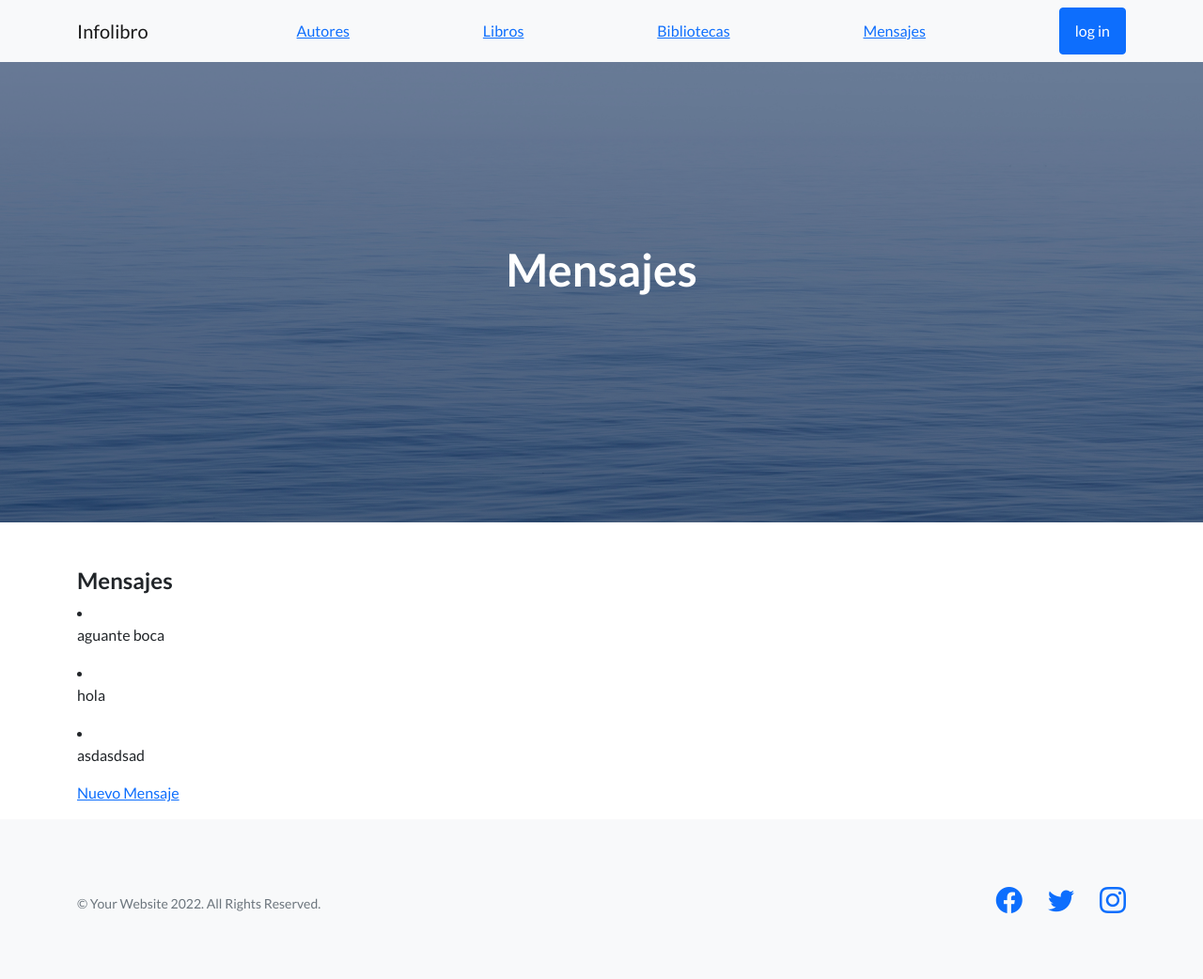
After one commit to llMaxPowerll/Proyecto-final-Suarez, a Django app: page /list-mensaje/ in a window 1280 px wide. The commit adds this page. Shown: the whole page at 94% size. Run offline with Django 4.2, Linux system fonts and the light colour scheme; data comes from the database, SQL or seed files in the repository; both versions use the stored data as it was after the commit; some libraries are stand-ins or nearby versions.

Commit message:
Funcionando con mensajes, falta pulir

```diff
--- a/AppProyecto/admin.py
+++ b/AppProyecto/admin.py
@@ -6,6 +6,6 @@ from .models import *
 admin.site.register(autor)
 admin.site.register(libro)
 admin.site.register(biblioteca)
-
+admin.site.register(mensaje)
 
 #listo
--- a/AppProyecto/forms.py
+++ b/AppProyecto/forms.py
@@ -18,4 +18,9 @@ class AutoresFormulario(forms.Form):
     edad= forms.IntegerField()
     #= forms.BooleanField(required=False)
 
+
 #listo
+
+class MensajesFormulario(forms.Form):
+
+    mensaje= forms.CharField()
--- a/AppProyecto/models.py
+++ b/AppProyecto/models.py
@@ -40,3 +40,11 @@ class autor(models.Model):
 
 
 #Listo
+
+class mensaje(models.Model):
+
+
+    mensaje=models.CharField(max_length=250)
+
+    def __str__(self):
+        return  self.mensaje
--- /dev/null
+++ b/AppProyecto/templates/AppProyecto/list-mensaje.html
@@ -0,0 +1,38 @@
+{% extends 'AppProyecto/padre.html' %}
+
+{% block titulo %} Mensajes {% endblock %}
+
+{% block encabezado %} Mensajes {% endblock %}
+
+{% block contenido %}
+<section class="mt-5">
+    <div class="container">
+        <div class="row">
+            <div class= "col-lg-12">
+
+
+                <h4>Mensajes</h4>
+
+                {% for mensaje in object_list %}
+
+                <li>
+                    <p> {{ mensaje.mensaje }}</p>
+
+
+                </li>
+                {% endfor %}
+                <p>
+                    <a href="{% url 'add-mensaje' %}">Nuevo Mensaje</a>
+                </p>
+
+
+
+
+
+            </div>
+        </div>
+    </div>
+</section>
+
+{% endblock %}
+<!-- listo -->
--- a/AppProyecto/templates/AppProyecto/padre.html
+++ b/AppProyecto/templates/AppProyecto/padre.html
@@ -24,6 +24,10 @@
                 <a href="{% url 'list-autor' %}">Autores</a>
                 <a href="{% url 'reed-libros' %}">Libros</a>
                 <a href="{% url 'list-biblioteca' %}">Bibliotecas</a>
+
+                <a href="{% url 'list-mensaje' %}">Mensajes</a>
+
+
                 {% if user.is_authenticated %}
                 <p class="navbar-brand" style="margin-top: 1rem;margin-bottom: 1rem;">Hola {{ user.username}}
                 <img src="{{ user.avatar.imagen.url }}" class="rounded-circle" height="40px" style="margin-right: 1rem">
--- a/AppProyecto/urls.py
+++ b/AppProyecto/urls.py
@@ -28,7 +28,7 @@ urlpatterns = [
     path('update-biblioteca/<pk>',Update_biblioteca.as_view(), name='update-biblioteca'),
     path('delete-biblioteca/<pk>',Delete_biblioteca.as_view(), name='delete-biblioteca'),
 
-
-
+    path('add-mensaje/',Add_mensaje.as_view(), name='add-mensaje'),
+    path('list-mensaje/',List_mensaje.as_view(), name='list-mensaje'),
 ]
 #listo
--- a/AppProyecto/views.py
+++ b/AppProyecto/views.py
@@ -16,6 +16,20 @@ from .forms import *
 
 def inicio (request):
     return render(request,'AppProyecto/inicio.html')
+
+
+
+class Add_mensaje(LoginRequiredMixin,CreateView):
+    model = mensaje
+    template_name= 'AppProyecto/add-mensaje.html'
+    success_url = reverse_lazy('list-mensaje')
+    fields = '__all__'
+
+class List_mensaje(ListView):
+
+    model = mensaje
+    template_name = 'AppProyecto/list-mensaje.html'
+
 
 class Add_libro (LoginRequiredMixin,CreateView):
     model = libro
```
Also changed, not shown: AppProyecto/templates/AppProyecto/add-mensaje.html (added, +32 -0 lines), AppProyecto/migrations/0001_initial.py (deleted), AppProyecto/migrations/0002_autor_biografia_autor_foto_biblioteca_biografia_and_more.py (deleted), AppProyecto/migrations/__init__.py (deleted), db.sqlite3.
